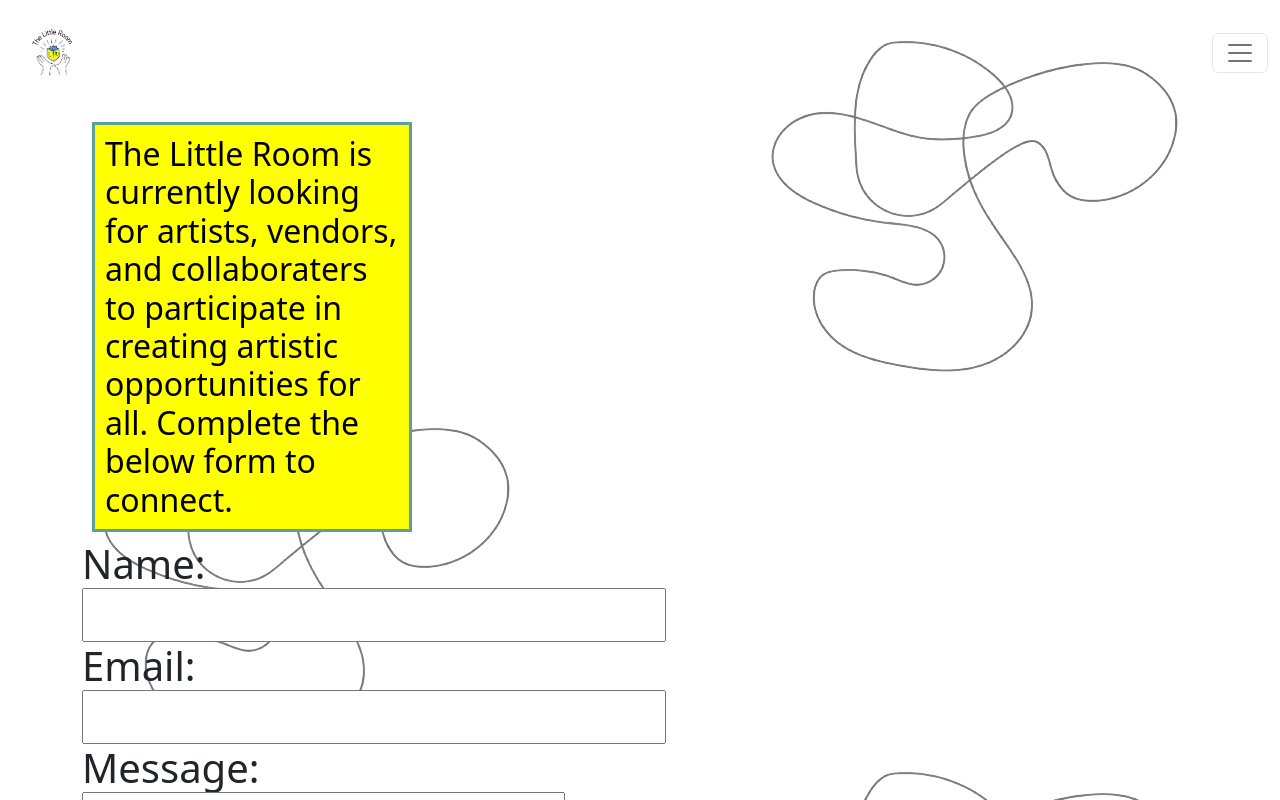
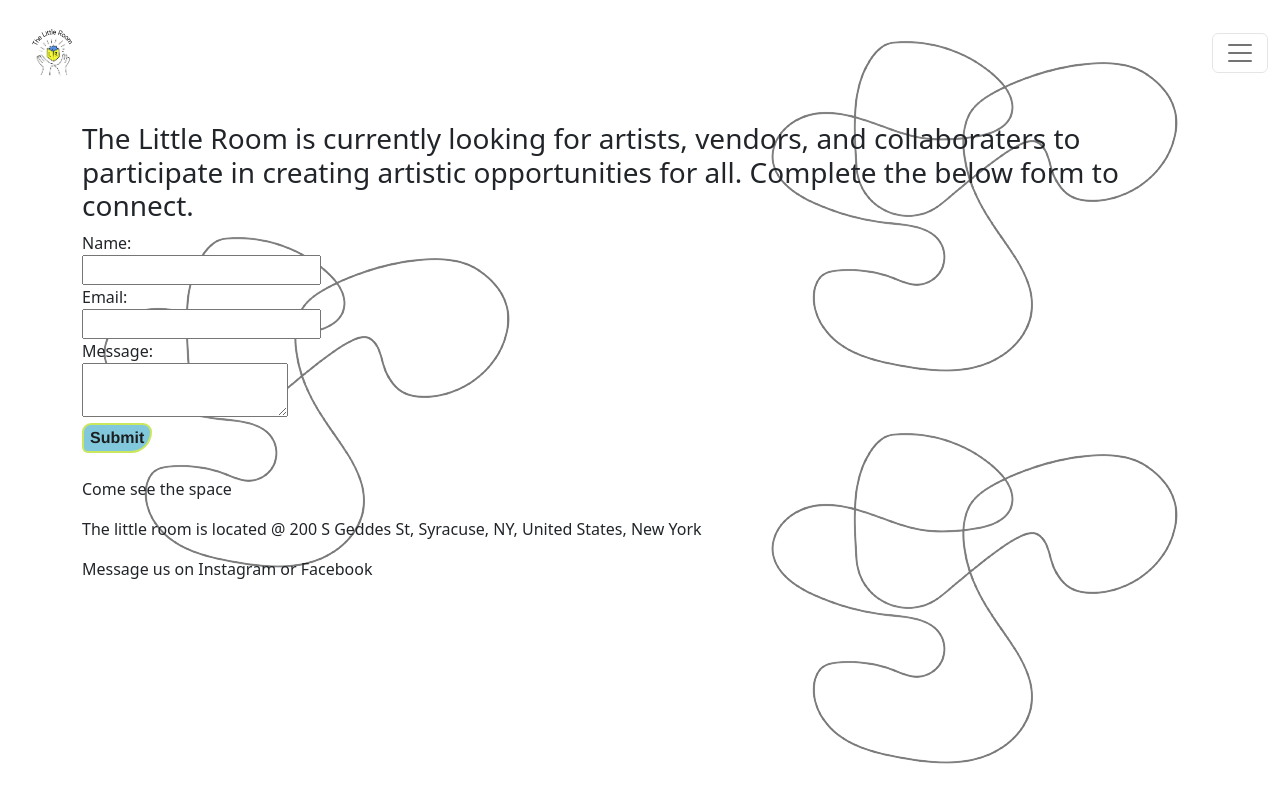
Before and after one commit to lucidbrawler/littleroomweb, a React (Create React App) app: page /contact in a window 1280 px wide. Shown: the top 800 px of the page. Built offline with nearby package versions, Linux system fonts and the light colour scheme; the HTML template or start-up script is replaced by a standard one.

Commit message:
minus a div? no classes on inputs or labels and class free page

```diff
--- a/src/routes/contact.js
+++ b/src/routes/contact.js
@@ -35,10 +35,10 @@
       <Container><Row><Col>
 
 
-    <h1 className="">
-    <h2 className="">The Little Room is currently looking for artists, vendors,
+
+    <h3 className="">The Little Room is currently looking for artists, vendors,
     and collaboraters to participate in creating artistic opportunities for all.
-    Complete the below form to connect. </h2>
+    Complete the below form to connect. </h3>
 
 
     <form className="" onSubmit={handleSubmit}>
@@ -71,7 +71,7 @@
     <p className="contactblock"> Message us on Instagram or Facebook</p>
       <a href="https://www.facebook.com/thelittleroomsyr/" target="_blank" rel="noopener noreferrer"><i class="bi bi-facebook"></i></a>
       <a href="https://www.instagram.com/thelittleroomsyr/" target="_blank" rel="noopener noreferrer"><i class="bi bi-instagram"></i></a>
-    </h1>
+
 
     </Col></Row></Container>
         </div>
```
